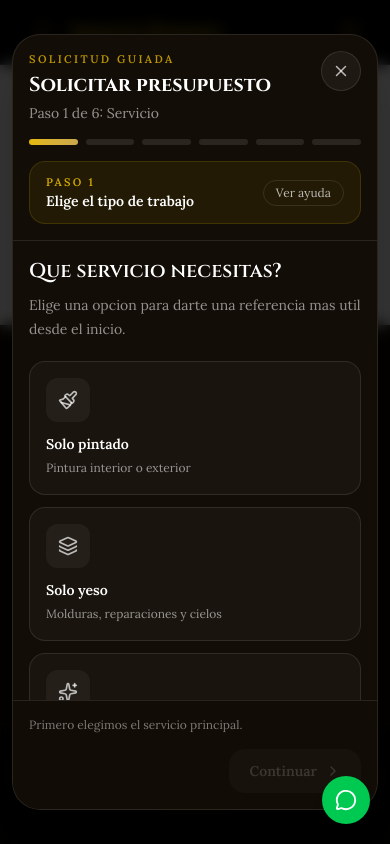
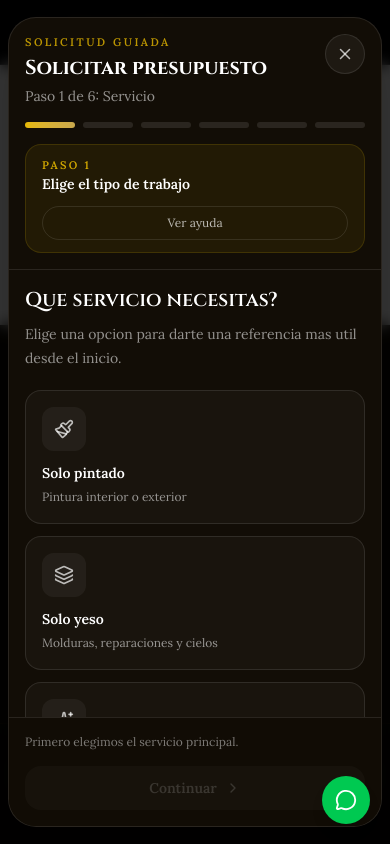
Before and after one commit to benjota69/pagina-cliente, a React (Vite) app: page / in a window 390 px wide. Both pictures are taken after a click on the button "Solicitar presupuesto". Shown: the part 8496-9340 px from the top of the page. Built offline with nearby package versions, Linux system fonts and the light colour scheme.

Commit message:
feat: corrección visual de 'ver ayuda' ahora es responsivo. Agregar logo de vista previa de la página

```diff
--- a/index.html
+++ b/index.html
@@ -6,6 +6,25 @@
   <link rel="icon" type="image/png" href="/logo/logo_navbar.png" />
   <meta name="viewport" content="width=device-width, initial-scale=1.0" />
   <title>Imperio Romano - Pinturas y Terminaciones</title>
+  <meta
+    name="description"
+    content="Imperio Romano ofrece pinturas y terminaciones con presupuesto claro, asesoría personalizada y atención profesional."
+  />
+  <meta property="og:title" content="Imperio Romano - Pinturas y Terminaciones" />
+  <meta
+    property="og:description"
+    content="Pinturas y terminaciones con presupuesto claro, asesoría personalizada y atención profesional."
+  />
+  <meta property="og:image" content="/logo/logo-preview-horizontal.webp" />
+  <meta property="og:type" content="website" />
+  <meta property="og:site_name" content="Imperio Romano" />
+  <meta name="twitter:card" content="summary_large_image" />
+  <meta name="twitter:title" content="Imperio Romano - Pinturas y Terminaciones" />
+  <meta
+    name="twitter:description"
+    content="Pinturas y terminaciones con presupuesto claro, asesoría personalizada y atención profesional."
+  />
+  <meta name="twitter:image" content="/logo/logo-preview-horizontal.webp" />
   <link rel="preconnect" href="https://fonts.googleapis.com" />
   <link rel="preconnect" href="https://fonts.gstatic.com" crossorigin />
   <link href="https://fonts.googleapis.com/css2?family=Cinzel:wght@400;500;600;700;800;900&family=Lora:ital,wght@0,400;0,500;0,600;0,700;1,400;1,500&display=swap" rel="stylesheet" />
--- a/src/components/PresupuestoModal.jsx
+++ b/src/components/PresupuestoModal.jsx
@@ -476,11 +476,11 @@ export default function PresupuestoModal({ isOpen, onClose }) {
 
   return (
     <div
-      className="fixed inset-0 z-50 flex items-center justify-center bg-black/80 p-3 backdrop-blur-sm sm:p-4"
+      className="fixed inset-0 z-50 flex items-center justify-center bg-black/80 p-2 backdrop-blur-sm sm:p-4"
       onClick={handleClose}
     >
       <div
-        className="flex h-[min(92vh,860px)] w-full max-w-5xl flex-col overflow-hidden rounded-[28px] border border-white/10 bg-[#120d06] text-white shadow-2xl"
+        className="flex max-h-[96vh] min-h-0 w-full max-w-5xl flex-col overflow-hidden rounded-[28px] border border-white/10 bg-[#120d06] text-white shadow-2xl sm:max-h-[92vh]"
         onClick={(event) => event.stopPropagation()}
         style={{ animation: "slideUp 0.25s ease-out" }}
       >
@@ -528,18 +528,18 @@ export default function PresupuestoModal({ isOpen, onClose }) {
               </div>
 
               <div className="mt-4 rounded-2xl border border-[#E6B800]/15 bg-[#E6B800]/8 px-4 py-3">
-                <div className="flex items-center justify-between gap-3">
-                  <div className="min-w-0">
+                <div className="flex flex-col gap-3 sm:flex-row sm:items-center sm:justify-between">
+                  <div className="min-w-0 flex-1">
                     <p className="text-[11px] font-semibold uppercase tracking-[0.2em] text-[#E6B800]/90">
                       {currentGuide.eyebrow}
                     </p>
-                    <p className="truncate text-sm font-semibold text-white">{currentGuide.title}</p>
+                    <p className="text-sm font-semibold text-white sm:truncate">{currentGuide.title}</p>
                   </div>
-                  <details className="shrink-0">
-                    <summary className="cursor-pointer list-none rounded-full border border-white/10 px-3 py-1 text-xs text-white/70 marker:hidden hover:bg-white/5">
+                  <details className="w-full sm:w-auto sm:max-w-xl sm:shrink-0">
+                    <summary className="inline-flex w-full cursor-pointer list-none items-center justify-center rounded-full border border-white/10 px-3 py-2 text-xs text-white/70 marker:hidden hover:bg-white/5 sm:w-auto">
                       Ver ayuda
                     </summary>
-                    <div className="mt-3 max-w-xl rounded-2xl border border-white/10 bg-black/10 p-3 text-sm leading-6 text-white/62">
+                    <div className="mt-3 w-full rounded-2xl border border-white/10 bg-black/10 p-3 text-sm leading-6 text-white/62 sm:max-w-xl">
                       {currentGuide.description}
                     </div>
                   </details>
@@ -667,7 +667,7 @@ export default function PresupuestoModal({ isOpen, onClose }) {
                           type="button"
                           key={space.key}
                           onClick={() => toggleEspacio(space.key)}
-                          className={`flex items-start gap-3 rounded-2xl border p-4 text-left transition-all ${
+                          className={`flex min-w-0 items-start gap-3 rounded-2xl border p-4 text-left transition-all ${
                             selected
                               ? "border-[#E6B800] bg-[#E6B800]/10"
                               : "border-white/10 bg-white/[0.03] hover:border-white/20 hover:bg-white/[0.05]"
@@ -753,14 +753,14 @@ export default function PresupuestoModal({ isOpen, onClose }) {
                 </div>
 
                 <div className="mt-4 rounded-3xl border border-white/10 bg-black/10 p-4">
-                  <div className="flex flex-wrap items-end justify-between gap-3">
-                    <div>
+                  <div className="flex flex-col gap-3 sm:flex-row sm:items-end sm:justify-between">
+                    <div className="min-w-0">
                       <p className="text-sm font-semibold text-white">Metros cuadrados aproximados</p>
                       <p className="mt-1 text-xs leading-5 text-white/45">
                         Parte desde 0 y mueve la barra solo cuando quieras confirmar una referencia.
                       </p>
                     </div>
-                    <div className="text-right">
+                    <div className="self-start text-left sm:self-auto sm:text-right">
                       <p className="text-3xl font-bold text-[#E6B800]">
                         {data.metrosSuperioresA200 ? "200+" : data.metros}
                       </p>
@@ -780,9 +780,9 @@ export default function PresupuestoModal({ isOpen, onClose }) {
                     style={{ accentColor: "#E6B800" }}
                   />
 
-                  <div className="mt-2 flex items-center justify-between text-xs">
+                  <div className="mt-2 grid grid-cols-[auto,minmax(0,1fr),auto] items-center gap-2 text-xs">
                     <span className="text-white/30">0 m2</span>
-                    <span className="font-medium text-[#E6B800]/85">
+                    <span className="text-center font-medium text-[#E6B800]/85">
                       {data.metrosSuperioresA200
                         ? "Proyecto grande"
                         : parseInt(data.metros, 10) > 0
@@ -875,7 +875,7 @@ export default function PresupuestoModal({ isOpen, onClose }) {
                   <label className="mb-2 block text-sm font-medium text-white/80">
                     Fecha estimada de inicio (opcional)
                   </label>
-                  <div className="grid grid-cols-3 gap-2">
+                  <div className="grid grid-cols-1 gap-2 sm:grid-cols-3">
                     {[
                       { key: "dia", placeholder: "Dia", max: 2 },
                       { key: "mes", placeholder: "Mes", max: 2 },
@@ -939,9 +939,9 @@ export default function PresupuestoModal({ isOpen, onClose }) {
                 </div>
 
                 <div className="rounded-3xl border border-white/10 bg-white/[0.03] p-4 sm:p-5">
-                  <div className="flex flex-wrap items-center justify-between gap-3">
+                  <div className="flex flex-col gap-3 sm:flex-row sm:flex-wrap sm:items-center sm:justify-between">
                     <p className="text-xs uppercase tracking-[0.16em] text-white/40">Espacios y m2</p>
-                    <span className="rounded-full bg-white/5 px-3 py-1 text-xs text-white/60">
+                    <span className="max-w-full self-start break-words rounded-full bg-white/5 px-3 py-1 text-xs text-white/60 sm:self-auto">
                       {data.metrosSuperioresA200
                         ? "Mas de 200 m2"
                         : parseInt(data.metros, 10) > 0
@@ -980,16 +980,16 @@ export default function PresupuestoModal({ isOpen, onClose }) {
                 <div className="rounded-3xl border border-white/10 bg-white/[0.03] p-4 sm:p-5">
                   <p className="text-xs uppercase tracking-[0.16em] text-white/40">Contacto</p>
                   <p className="mt-2 text-base font-semibold text-white">{data.nombre}</p>
-                  <p className="mt-1 text-sm text-white/65">
+                  <p className="mt-1 break-words text-sm text-white/65">
                     {data.telefono} · {data.comuna}
                   </p>
-                  {data.email && <p className="mt-1 text-sm text-white/65">{data.email}</p>}
+                  {data.email && <p className="mt-1 break-words text-sm text-white/65">{data.email}</p>}
                   {fechaCompleta && (
-                    <p className="mt-1 text-sm text-white/65">
+                    <p className="mt-1 break-words text-sm text-white/65">
                       Inicio estimado: {data.fecha.dia}/{data.fecha.mes}/{data.fecha.anio}
                     </p>
                   )}
-                  {data.comentarios && <p className="mt-3 text-sm italic text-white/65">"{data.comentarios}"</p>}
+                  {data.comentarios && <p className="mt-3 break-words text-sm italic text-white/65">"{data.comentarios}"</p>}
                 </div>
               </div>
 
@@ -1016,18 +1016,18 @@ export default function PresupuestoModal({ isOpen, onClose }) {
                 {step === 6 && "Ultima revision antes de enviar la solicitud."}
               </div>
 
-              <div className="flex items-center justify-between gap-3 sm:justify-end">
+              <div className="flex w-full items-center gap-3 sm:w-auto sm:justify-end">
                 {step > 1 ? (
                   <button
                     type="button"
                     onClick={() => setStep((current) => current - 1)}
-                    className="inline-flex items-center gap-1 rounded-2xl border border-white/10 px-4 py-3 text-sm font-medium text-white/70 transition hover:bg-white/5 hover:text-white"
+                    className="inline-flex flex-1 items-center justify-center gap-1 rounded-2xl border border-white/10 px-4 py-3 text-sm font-medium text-white/70 transition hover:bg-white/5 hover:text-white sm:flex-none"
                   >
                     <ChevronLeft size={16} />
                     Volver
                   </button>
                 ) : (
-                  <span />
+                  <span className="hidden sm:block" />
                 )}
 
                 {step < TOTAL_STEPS ? (
@@ -1037,7 +1037,7 @@ export default function PresupuestoModal({ isOpen, onClose }) {
                       if (canNext()) setStep((current) => current + 1);
                     }}
                     disabled={!canNext()}
-                    className="inline-flex items-center gap-2 rounded-2xl px-5 py-3 text-sm font-semibold transition disabled:cursor-not-allowed disabled:opacity-35"
+                    className="inline-flex flex-1 items-center justify-center gap-2 rounded-2xl px-5 py-3 text-sm font-semibold transition disabled:cursor-not-allowed disabled:opacity-35 sm:flex-none"
                     style={
                       canNext()
                         ? {
@@ -1058,7 +1058,7 @@ export default function PresupuestoModal({ isOpen, onClose }) {
                     type="button"
                     onClick={handleEnviar}
                     disabled={enviando}
-                    className="inline-flex items-center gap-2 rounded-2xl px-5 py-3 text-sm font-semibold text-[#0A0A0A] transition disabled:cursor-not-allowed disabled:opacity-60"
+                    className="inline-flex flex-1 items-center justify-center gap-2 rounded-2xl px-5 py-3 text-sm font-semibold text-[#0A0A0A] transition disabled:cursor-not-allowed disabled:opacity-60 sm:flex-none"
                     style={{ background: "linear-gradient(135deg, #E6B800, #C9A84C)" }}
                   >
                     {enviando ? "Enviando..." : "Enviar solicitud"}
```
Also changed, not shown: public/logo/logo-preview-horizontal.webp (added).
